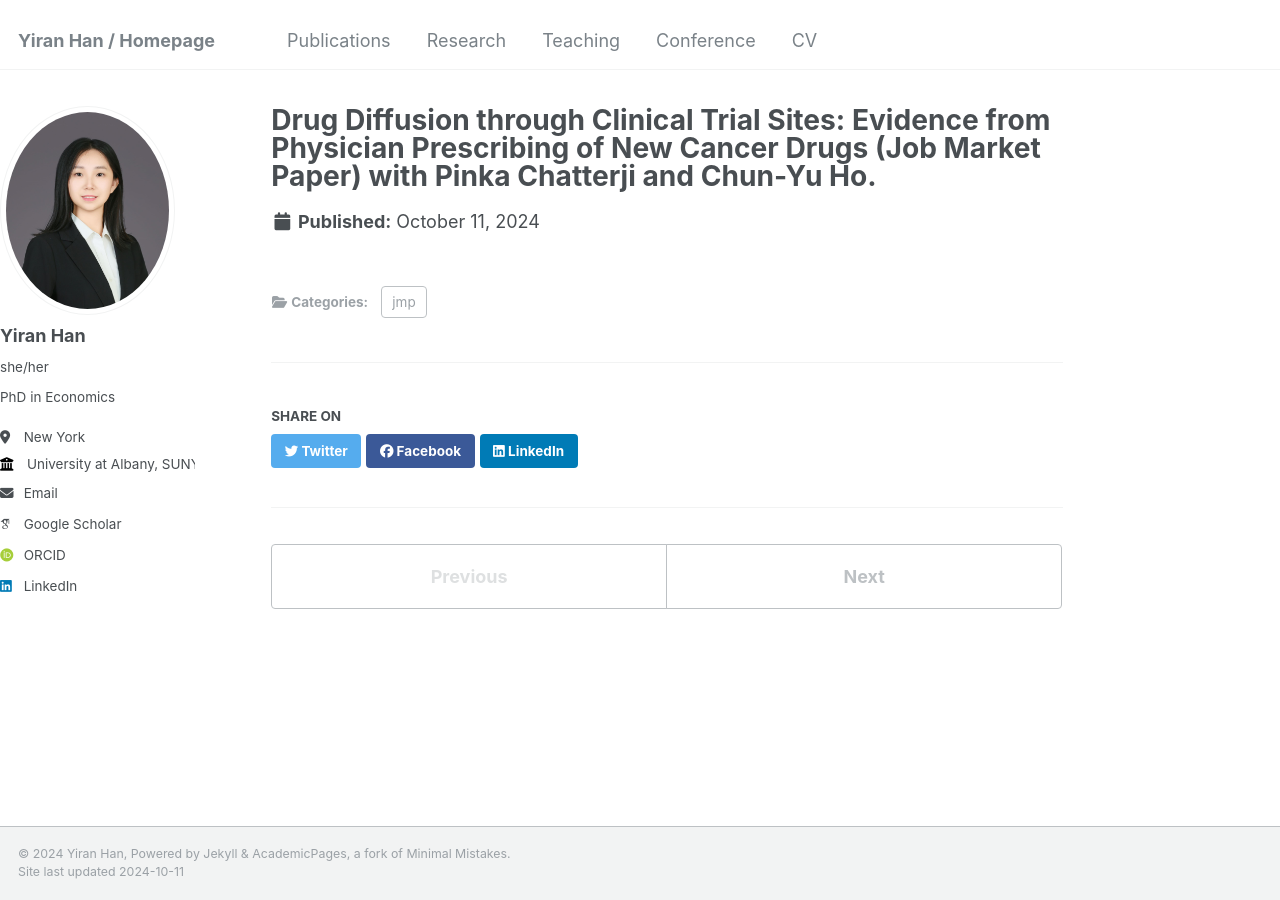
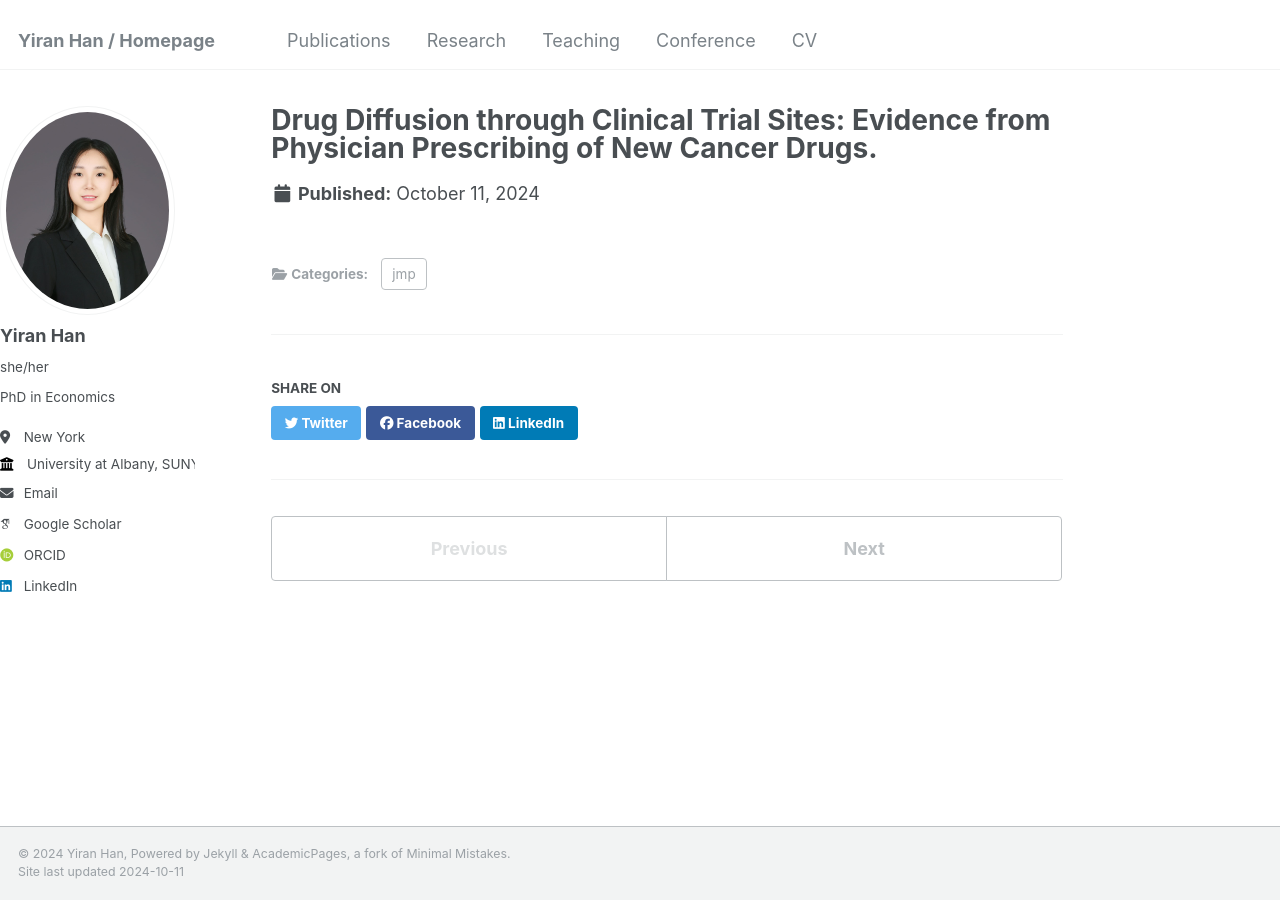
Before and after one commit to yiran-han/yiran-han.github.io, a Jekyll site: the page built from _portfolio/portfolio-1.md, in a window 1280 px wide. Built offline with Jekyll 4.4.1, drawn with Linux system fonts in a browser that asks for light colours; some web fonts are replaced.

Commit message:
Update portfolio-1.md

```diff
--- a/_portfolio/portfolio-1.md
+++ b/_portfolio/portfolio-1.md
@@ -1,6 +1,5 @@
 ---
-title: "Drug Diffusion through Clinical Trial Sites: Evidence from Physician Prescribing of New Cancer Drugs (Job Market Paper) with
-Pinka Chatterji and Chun-Yu Ho."
+title: "Drug Diffusion through Clinical Trial Sites: Evidence from Physician Prescribing of New Cancer Drugs."
 category: jmp
 excerpt: "Abstract: Clinical trials benefit patients directly by providing novel treatments, but indirect benefits of clinical trials are less explored. This study analyzes the localized impacts of exposure to clinical trials of new drugs on physician prescribing behavior. Utilizing the prescribing patterns of more than 10,000 physicians across 29 new cancer drugs approved between 2014 and 2019, we find that physicians exposing to clinical trials of new cancer drugs increases the likelihood of prescribing these drugs by 0.18 percentage points, representing a 14% increase relative to the average prescribing rate. Notably, the effects are more pronounced for physicians graduating from higher-ranked medical schools, having more experience and practicing in metropolitans. Further, our results suggest that the exposure to clinical trials reduces the physicians’ information acquisition cost of new cancer drugs. Specifically, the cost can be reduced by proximities to trial sites and to the first author of pivotal trial and by affiliation with trial sites."
 paperurl: 'https://doi.org/10.1142/9789811238871_0013'
```
